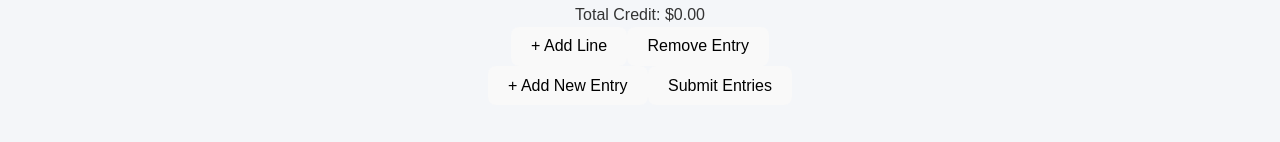
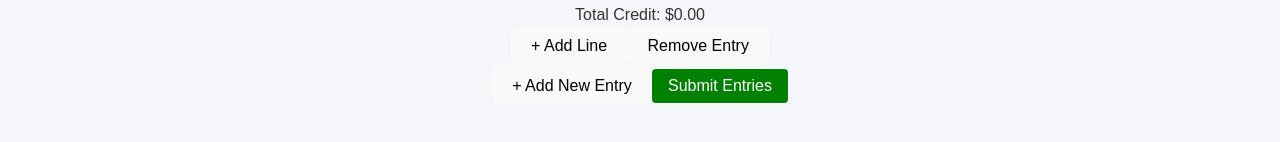
Before and after one commit to Zach-0313/AccountingSystem, a React (Vite) app in the folder applicationdomainproject/: page /accounts/journalizing in a window 1280 px wide. Shown: the part 488-630 px from the top of the page. Built offline with nearby package versions, Linux system fonts and the light colour scheme; no server answers; the database is empty.

Commit message:
Changed the color of the error message from black to bold red. Changed the color of the submit button to turn green when an entry is valid and to remain grey when the entry is invalid.

```diff
--- a/applicationdomainproject/src/AccountsJournalizing.tsx
+++ b/applicationdomainproject/src/AccountsJournalizing.tsx
@@ -226,9 +226,11 @@ const AccountsJournalizing = () => {
                             />
                         </div>
                         {!isBalanced(entry.lines) && (
-                            <p className="text-red-500 mt-1 text-sm">
+                            <div style={{ color: 'red', fontWeight: 'bold', marginTop: '8px' }}>
+                            <p>
                                 This entry is not balanced. Total debits must equal total credits.
                             </p>
+                            </div>
                         )}
 
                         {/* Running Totals */}
@@ -256,9 +258,14 @@ const AccountsJournalizing = () => {
                 <button
                     onClick={submitEntries}
                     disabled={!allEntriesBalanced || loading}
-                    className={`px-4 py-2 rounded text-white ${
-                        !allEntriesBalanced || loading ? "bg-gray-400 cursor-not-allowed" : "bg-green-500"
-                    }`}
+                    style={{
+                        padding: '8px 16px',
+                        borderRadius: '4px',
+                        color: 'white',
+                        backgroundColor: !allEntriesBalanced || loading ? 'gray' : 'green',
+                        cursor: !allEntriesBalanced || loading ? 'not-allowed' : 'pointer',
+                        border: 'none',
+                    }}
                 >
                     Submit Entries
                 </button>
```
